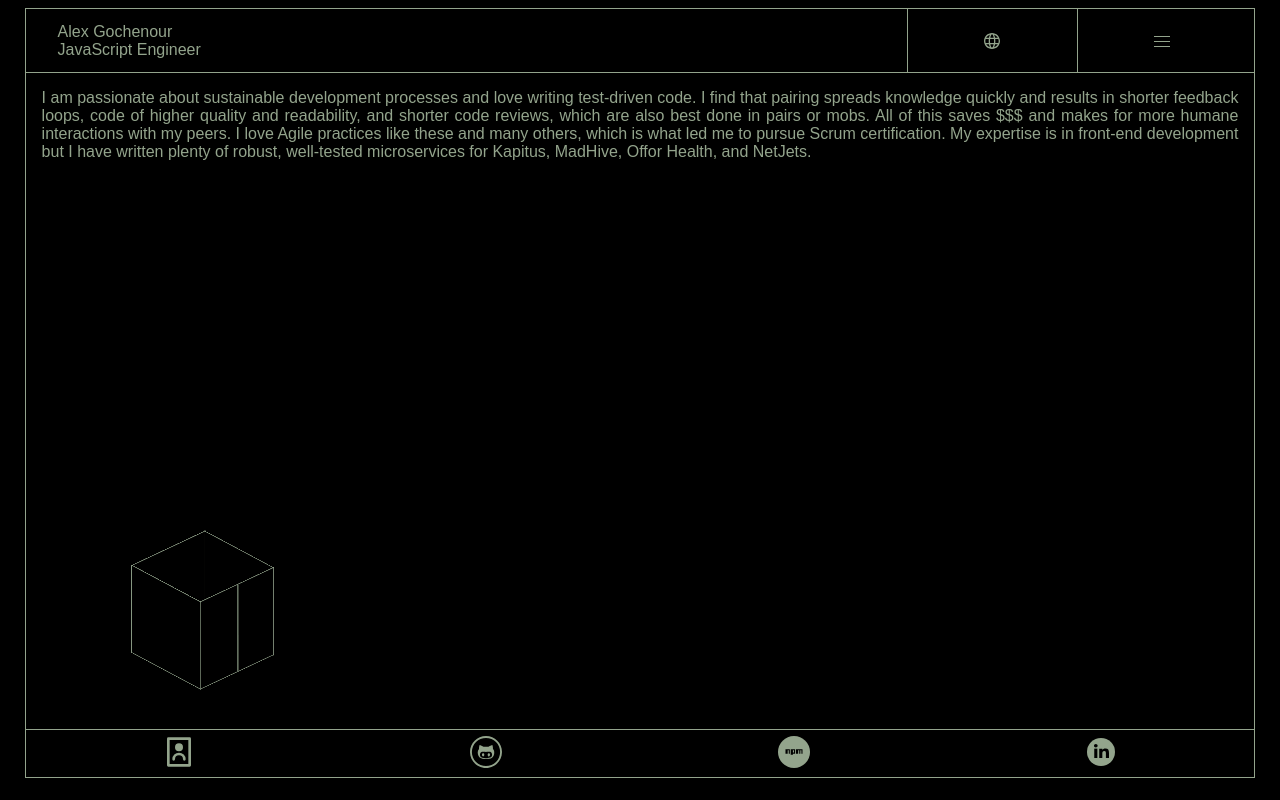
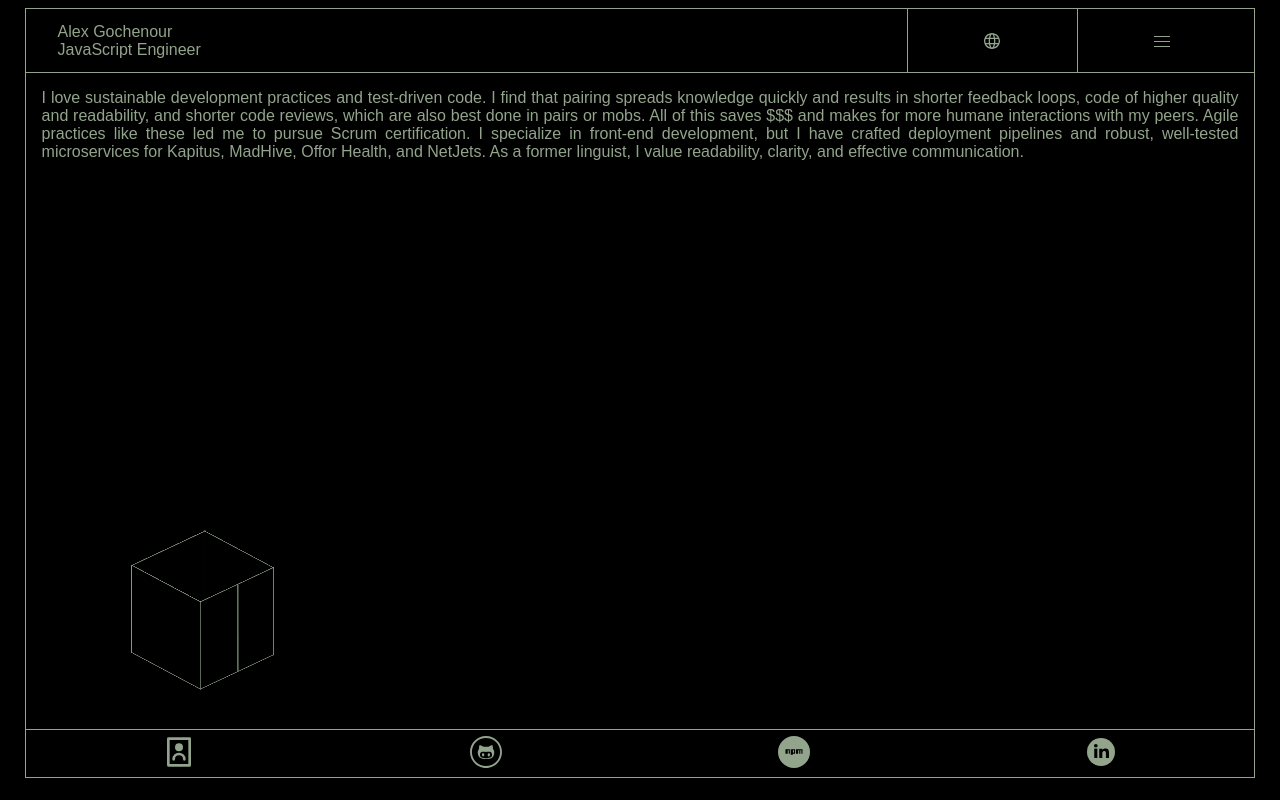
Before and after one commit to chunyukuo88/portfolio2, a React (Create React App) app: page / in a window 1280 px wide. Built offline with nearby package versions, Linux system fonts and the light colour scheme; what aws-amplify would draw is missing.

Commit message:
Improved verbiage.

```diff
--- a/src/AboutMe.jsx
+++ b/src/AboutMe.jsx
@@ -6,12 +6,13 @@ const style = {
 export function AboutMe() {
   return (
     <article style={style}>
-      <div>I am passionate about sustainable development processes and love writing test-driven code. I find that
+      <div>I love sustainable development practices and test-driven code. I find that
         pairing spreads knowledge quickly and results in shorter feedback loops, code of higher quality and readability,
         and shorter code reviews, which are also best done in pairs or mobs. All of this saves $$$ and makes for more
-        humane interactions with my peers. I love Agile practices like these and many others, which is what led me to
-        pursue Scrum certification. My expertise is in front-end development but I have written plenty of robust,
-        well-tested microservices for Kapitus, MadHive, Offor Health, and NetJets.
+        humane interactions with my peers. Agile practices like these led me to pursue Scrum certification.
+        I specialize in front-end development, but I have crafted deployment pipelines and robust, well-tested
+        microservices for Kapitus, MadHive, Offor Health, and NetJets. As a former linguist, I value readability,
+        clarity, and effective communication.
       </div>
     </article>
   );
--- a/src/App.css
+++ b/src/App.css
@@ -71,6 +71,11 @@ footer span {
   justify-content: space-between;
 }
 
+#settings-menu-container {
+  display: flex;
+  justify-content: end;
+}
+
 #tech-skills-abridged,
 #tech-skills-abridged__blurry {
   padding-right: 1.5rem;
--- a/src/App.jsx
+++ b/src/App.jsx
@@ -71,7 +71,9 @@ function App({ logger }){
         <div id='tech-skills-and-settings-container'>
           <AboutMe />
           <Cube />
-          <SettingsMenu />
+          <div id='settings-menu-container'>
+            <SettingsMenu />
+          </div>
         </div>
       </section>
 
--- a/src/components/SettingsMenu/SettingsMenu.css
+++ b/src/components/SettingsMenu/SettingsMenu.css
@@ -1,6 +1,6 @@
 .settings-open,
 .settings-closed {
-    width: 100%;
+    width: 50%; /* TODO looks lame on widescreen. Media query to get this to 30% */
 }
 
 .settings-open {
```
